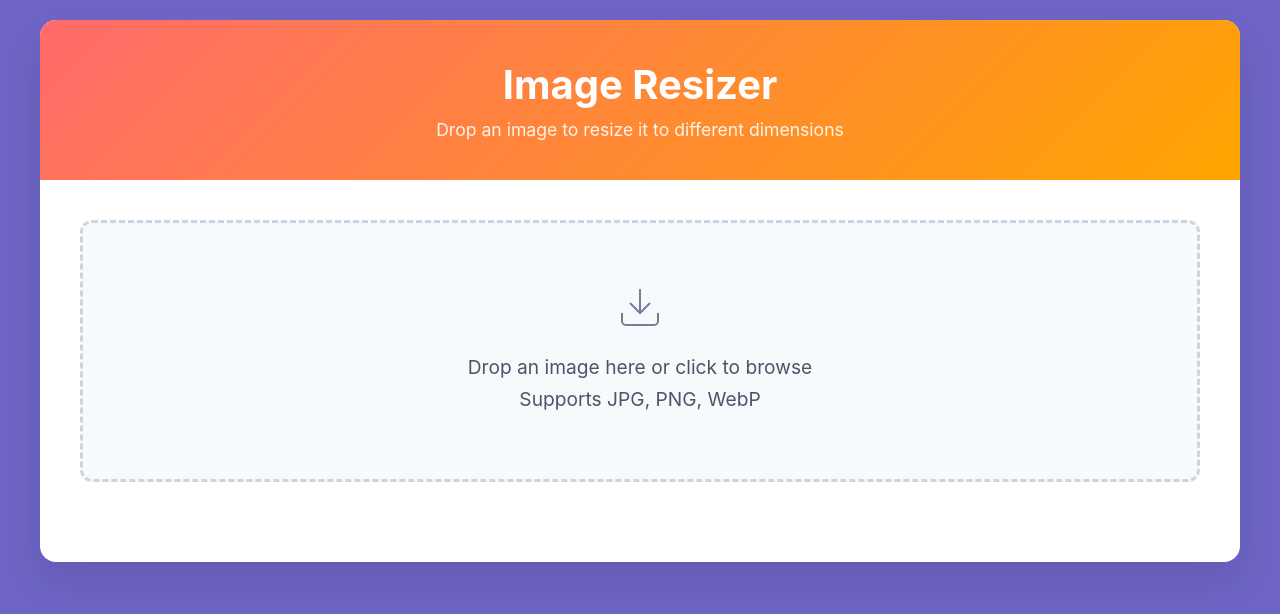
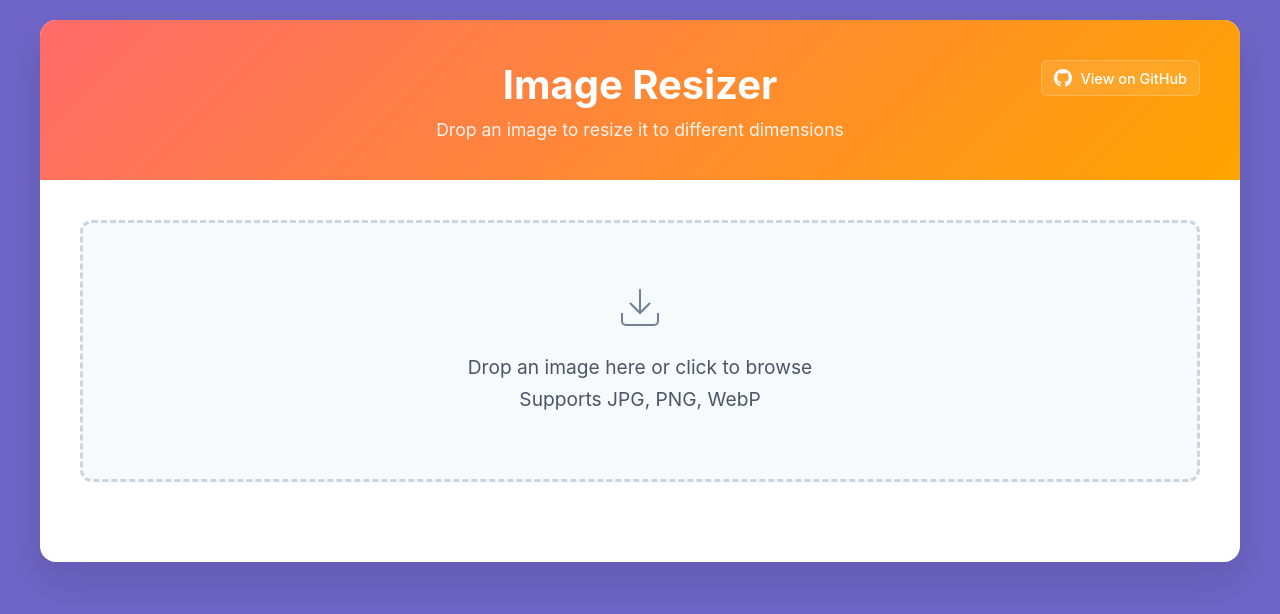
Before and after one commit to romancow/img-resizer, a plain HTML site: page src/index.html in a window 1280 px wide. Drawn offline with Linux system fonts and the light colour scheme.

Commit message:
add github link

```diff
--- a/src/index.html
+++ b/src/index.html
@@ -9,8 +9,16 @@
 <body>
 	<div class="container">
 		<header>
-			<h1>Image Resizer</h1>
-			<p>Drop an image to resize it to different dimensions</p>
+			<div class="header-content">
+				<h1>Image Resizer</h1>
+				<p>Drop an image to resize it to different dimensions</p>
+				<a href="https://github.com/romancow/img-resizer" target="_blank" class="github-link">
+					<svg viewBox="0 0 24 24" fill="currentColor">
+						<path d="M12 0C5.374 0 0 5.373 0 12 0 17.302 3.438 21.8 8.207 23.387c.599.111.793-.261.793-.577v-2.234c-3.338.726-4.033-1.416-4.033-1.416-.546-1.387-1.333-1.756-1.333-1.756-1.089-.745.083-.729.083-.729 1.205.084 1.839 1.237 1.839 1.237 1.07 1.834 2.807 1.304 3.492.997.107-.775.418-1.305.762-1.604-2.665-.305-5.467-1.334-5.467-5.931 0-1.311.469-2.381 1.236-3.221-.124-.303-.535-1.524.117-3.176 0 0 1.008-.322 3.301 1.23A11.509 11.509 0 0112 5.803c1.02.005 2.047.138 3.006.404 2.291-1.552 3.297-1.23 3.297-1.23.653 1.653.242 2.874.118 3.176.77.84 1.235 1.911 1.235 3.221 0 4.609-2.807 5.624-5.479 5.921.43.372.823 1.102.823 2.222v3.293c0 .319.192.694.801.576C20.566 21.797 24 17.300 24 12c0-6.627-5.373-12-12-12z"/>
+					</svg>
+					View on GitHub
+				</a>
+			</div>
 		</header>
 
 		<main>
--- a/src/styles.css
+++ b/src/styles.css
@@ -29,6 +29,41 @@ header {
 	color: white;
 	padding: 40px;
 	text-align: center;
+	position: relative;
+}
+
+.header-content {
+	position: relative;
+}
+
+.github-link {
+	position: absolute;
+	top: 0;
+	right: 0;
+	display: inline-flex;
+	align-items: center;
+	gap: 8px;
+	color: white;
+	text-decoration: none;
+	font-size: 0.9rem;
+	font-weight: 500;
+	padding: 8px 12px;
+	border-radius: 6px;
+	background: rgba(255, 255, 255, 0.1);
+	backdrop-filter: blur(10px);
+	transition: all 0.3s ease;
+	border: 1px solid rgba(255, 255, 255, 0.2);
+}
+
+.github-link:hover {
+	background: rgba(255, 255, 255, 0.2);
+	transform: translateY(-1px);
+	box-shadow: 0 4px 12px rgba(0, 0, 0, 0.15);
+}
+
+.github-link svg {
+	width: 18px;
+	height: 18px;
 }
 
 header h1 {
@@ -272,6 +307,13 @@ main {
 		padding: 30px 20px;
 	}
 
+	.github-link {
+		position: static;
+		margin-top: 15px;
+		display: inline-flex;
+		font-size: 0.85rem;
+	}
+
 	header h1 {
 		font-size: 2rem;
 	}
```
